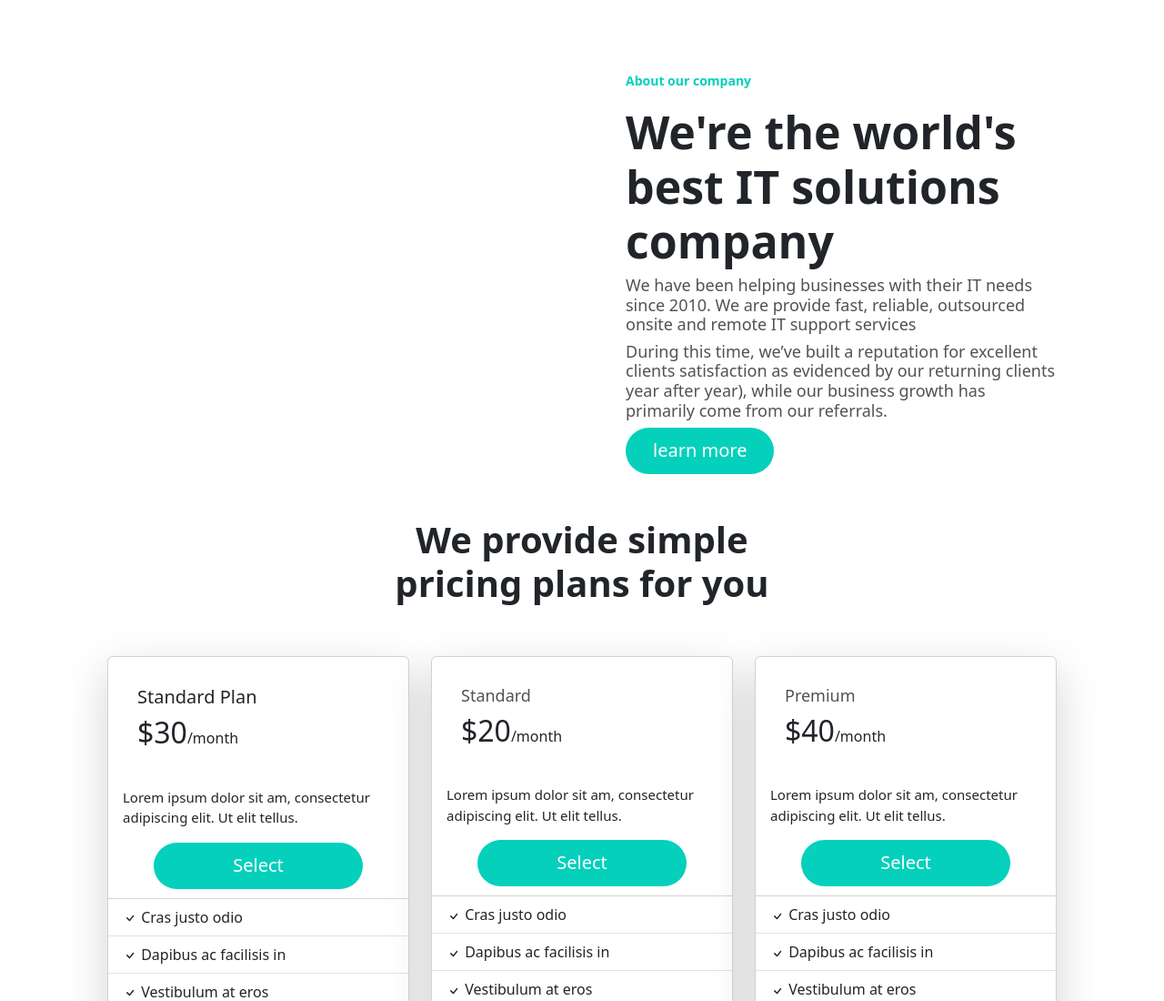
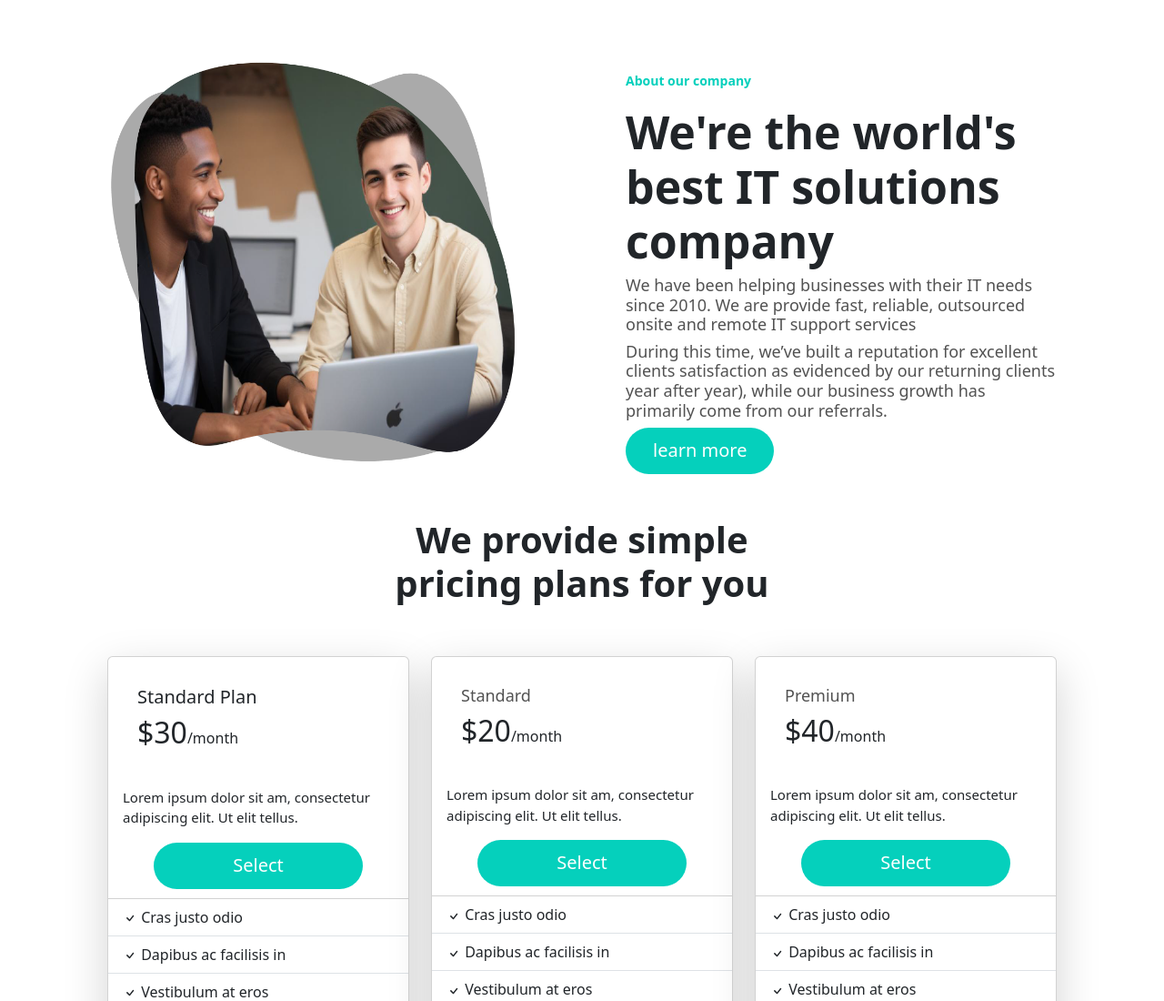
Before and after one commit to Eng-seydcali/fect-tech.com, a plain HTML site: page index.html in a window 1280 px wide. Shown: the top 1100 px of the page at 91% size. Drawn offline with nearby package versions, Linux system fonts and the light colour scheme.

Commit message:
Update index.html

```diff
--- a/index.html
+++ b/index.html
@@ -15,7 +15,7 @@
         <div class="container">
             <div class="row">
                 <div class="col-sm-12 col-md-12 col-lg-6">
-                    <img class="w-100" src="images/abo-01.png" alt="">
+                    <img class="w-100" src="abo-01.png" alt="">
                 </div>
                 <div class="text col-sm-12 col-md-12 col-lg-6 p-5  text">
                     <p > About our company</p>
```
